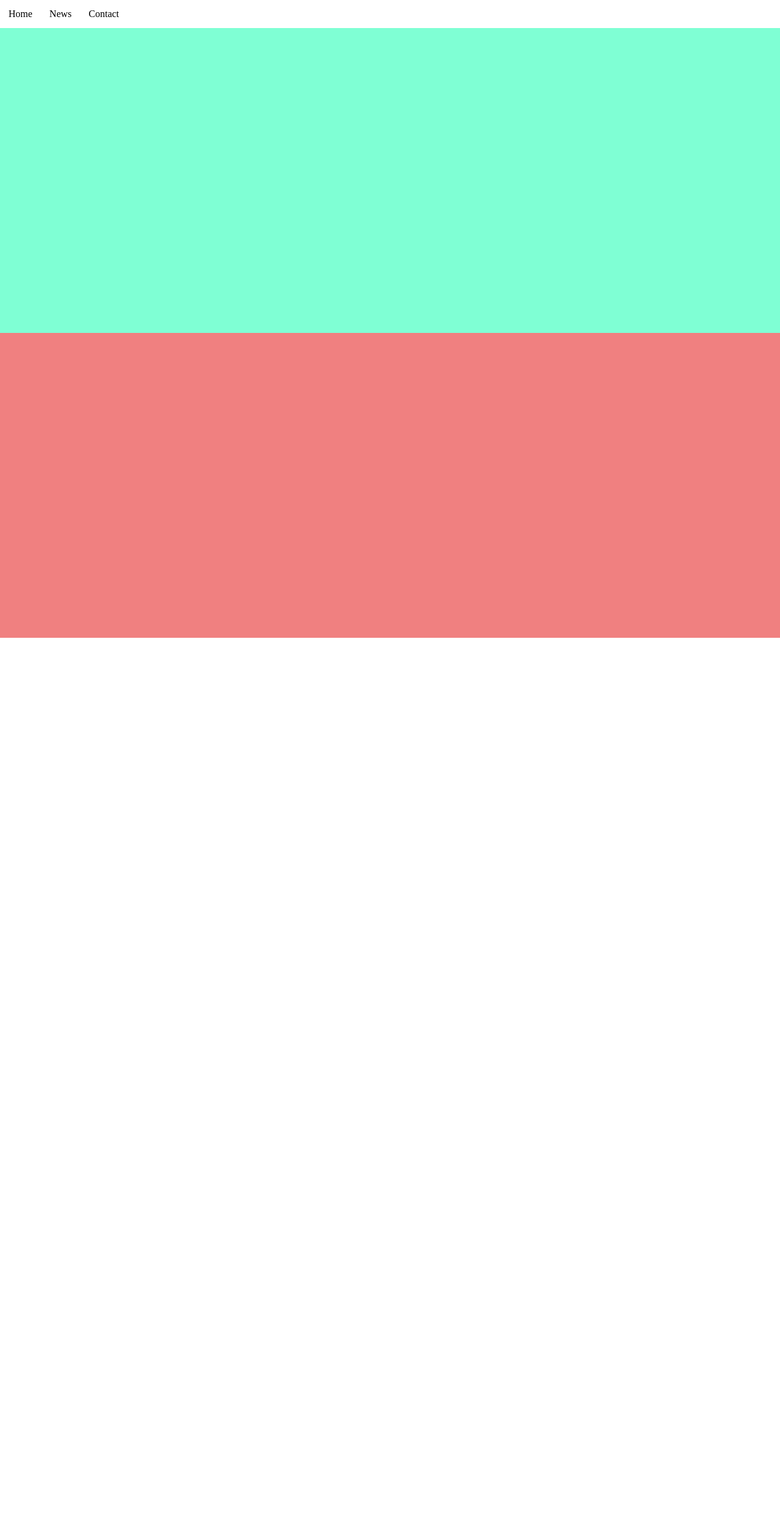
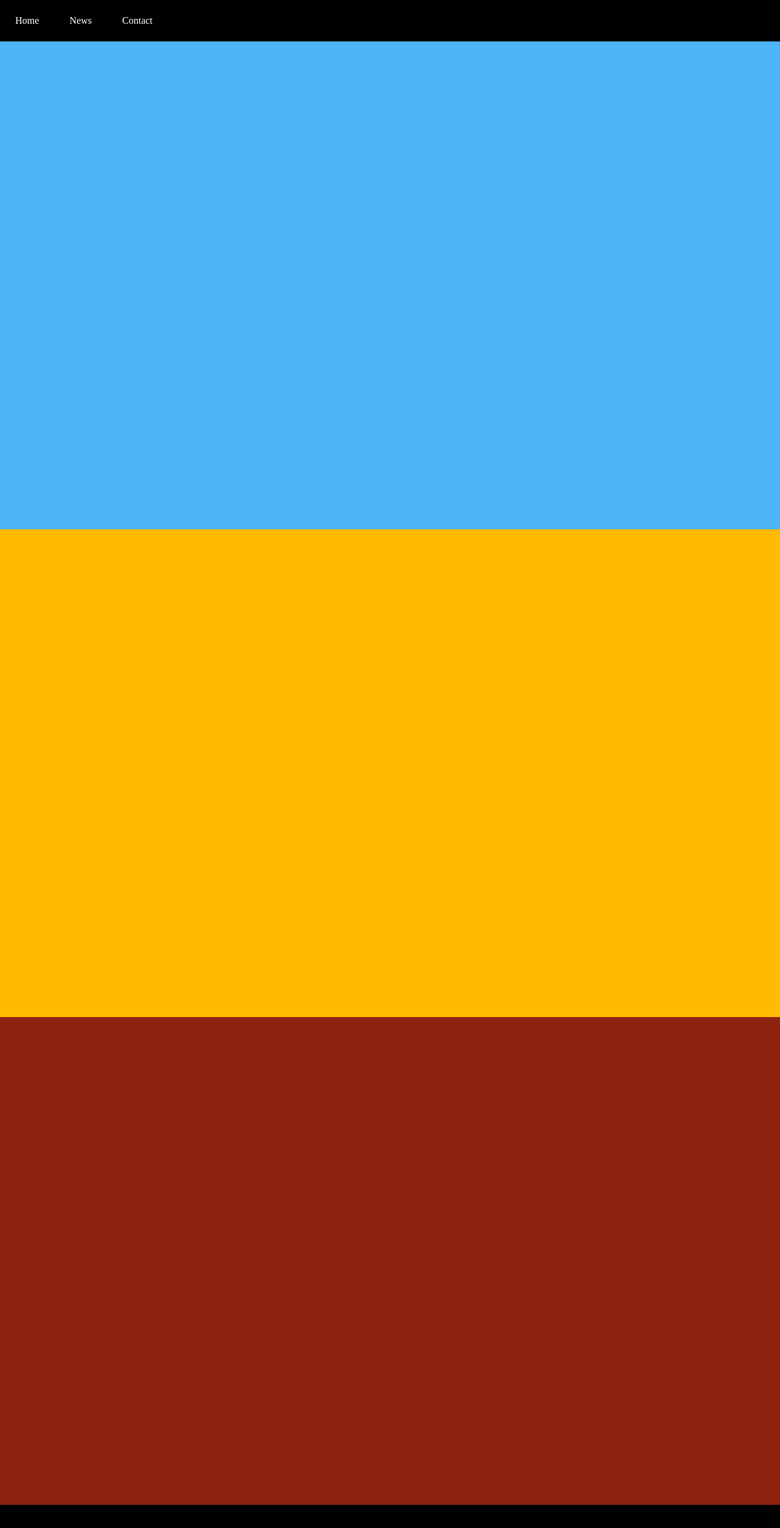
Before and after one commit to jmillangalvez/JaimeMillan, a plain HTML site: page index.html in a window 1280 px wide. Shown: the top 2506 px of the page at 61% size. Drawn offline with Linux system fonts and the light colour scheme.

Commit message:
Correjido tamaños y colores

```diff
--- a/index.html
+++ b/index.html
@@ -15,6 +15,7 @@
     <div class="p1"></div>
     <div class="p2"></div>
     <div class="p3"></div>
+    <div class="p4"></div>
     <script src="app.js"></script>
 </body>
 </html>
--- a/style.css
+++ b/style.css
@@ -7,57 +7,57 @@
 body{
   background-color: white;
   min-height: 100vh;
-
   justify-content: center;
 }
 
 .p1{
-    background-color: aquamarine;
-    height: 500px;
+  background-color: #4CB5F5;
+  height: 100vh;
   width: 100%;
 }
 
 .p2{
-    background-color: lightcoral;
-    height: 500px;
+  background-color: #FFBB00;
+  height: 100vh;
   width: 100%;
 }
 
 .p3{
-    background-color: white;
-    height: 1500px;
+  background-color: #8D230F;
+  height: 100vh;
   width: 100%;
 }
 
-/* Style the navbar */
+.p4{
+  background-color: #000000;
+  height: 100vh;
+  width: 100%;
+}
+
 #navbar {
   overflow: hidden;
-  background-color: transparent;
+  background-color: #000000;
 }
 
-/* Navbar links */
 #navbar a {
   float: left;
   display: block;
-  color: black;
+  color: #FFFFFF;
   text-align: center;
-  padding: 14px;
+  padding: 25px;
   text-decoration: none;
 }
 
-/* Page content */
 .content {
-  padding: 16px;
+  padding: 15px;
 }
 
-/* The sticky class is added to the navbar with JS when it reaches its scroll position */
 .sticky {
   position: fixed;
   top: 0;
   width: 100%;
 }
 
-/* Add some top padding to the page content to prevent sudden quick movement (as the navigation bar gets a new position at the top of the page (position:fixed and top:0) */
 .sticky + .content {
   padding-top: 60px;
 }
```
Lines whose indentation alone changed are shown as unchanged.
